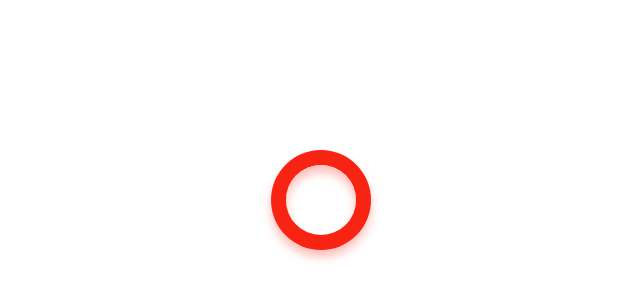
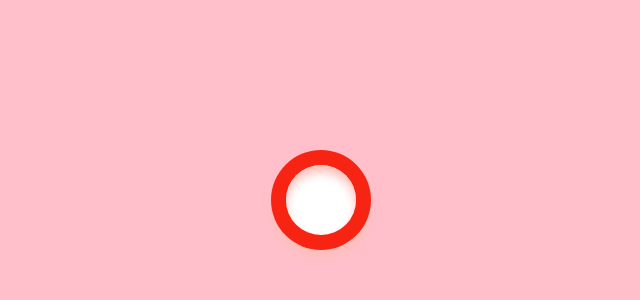
Before and after one commit to nor1vin/test-repository, a plain HTML site: page index.html in a window 1280 px wide. Shown: the part 200-500 px from the top of the page, without its empty margins (319-959 px from the left). Drawn offline with Linux system fonts and the light colour scheme.

Commit message:
WIP: local changes before pull

```diff
--- a/index.html
+++ b/index.html
@@ -3,7 +3,7 @@
   <head>
     <meta charset="UTF-8" />
     <meta name="viewport" content="width=device-width, initial-scale=1.0" />
-    <title>testrepo</title>
+    <title>Improved Toggle</title>
     <link rel="stylesheet" href="style.css" />
   </head>
   <body>
--- a/style.css
+++ b/style.css
@@ -10,6 +10,7 @@ body {
 
 body {
   margin: 0;
+  background-color: pink;
 }
 
 #_checkbox {
```
